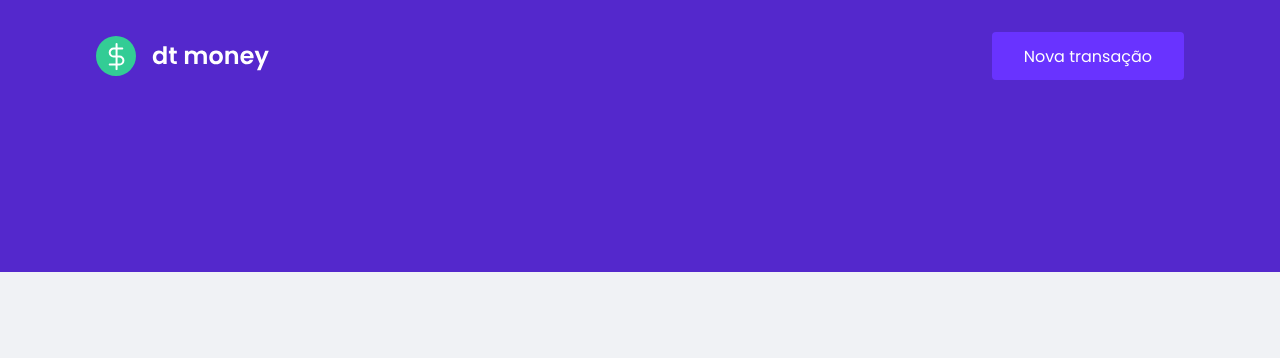
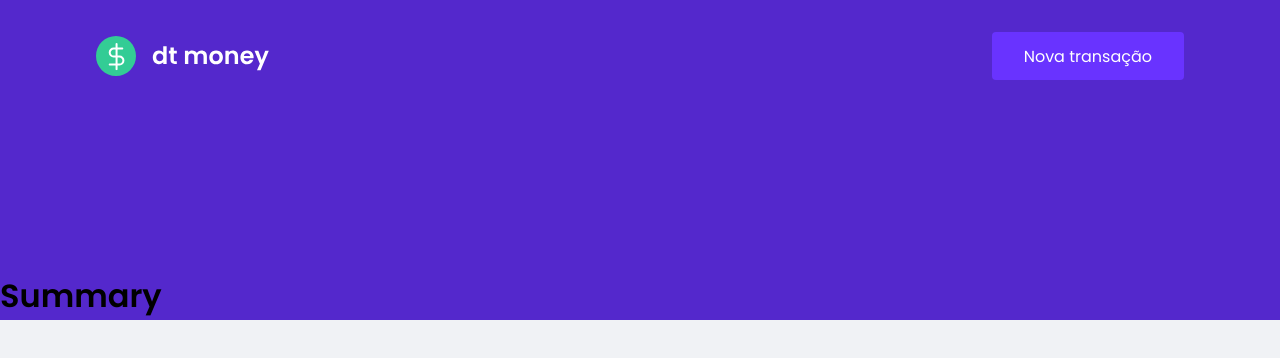
Before and after one commit to ZaninDe/dtmoney, a React (Create React App) app: page / in a window 1280 px wide. Shown: the top 358 px of the page. Built offline with nearby package versions, Linux system fonts and the light colour scheme.

Commit message:
working in summary

```diff
--- a/src/App.tsx
+++ b/src/App.tsx
@@ -1,10 +1,12 @@
 import { GlobalStyle } from "./styles/global";
 import { Header } from './components/Header';
+import { Dashboard } from "./components/Dashboard";
 export function App() {
   return (
     <div className="App">
       <>
         <Header />
+        <Dashboard />
         <GlobalStyle />
      </>
     </div>
--- /dev/null
+++ b/src/components/Dashboard/index.tsx
@@ -0,0 +1,11 @@
+import { Container } from "../Header/styles";
+
+import { Summary } from "../Summary";
+
+export function Dashboard() {
+  return (
+    <Container>
+      <Summary />
+    </Container>
+  );
+}
--- /dev/null
+++ b/src/components/Dashboard/styles.ts
@@ -0,0 +1,8 @@
+import styled from 'styled-components';
+
+export const Container = styled.main`
+  max-width: 1120px;
+  margin: 0 auto;
+  padding: 2.5rem 1rem;
+  background-color: #000000;
+`;
--- /dev/null
+++ b/src/components/Summary/index.tsx
@@ -0,0 +1,5 @@
+export function Summary() {
+  return (
+    <h1>Summary</h1>
+  );
+}
--- /dev/null
+++ b/src/components/Summary/styles.ts
@@ -0,0 +1,4 @@
+import styled from "styled-components";
+
+export const Container = styled.div`
+`;
```
